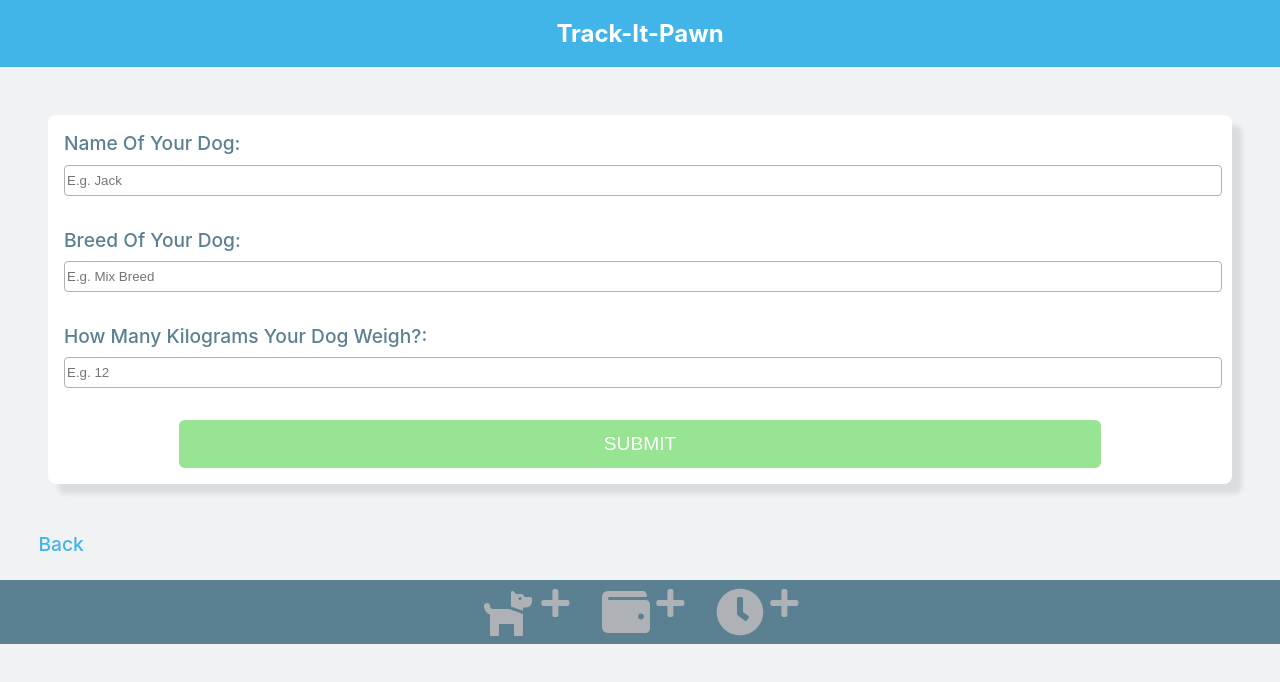
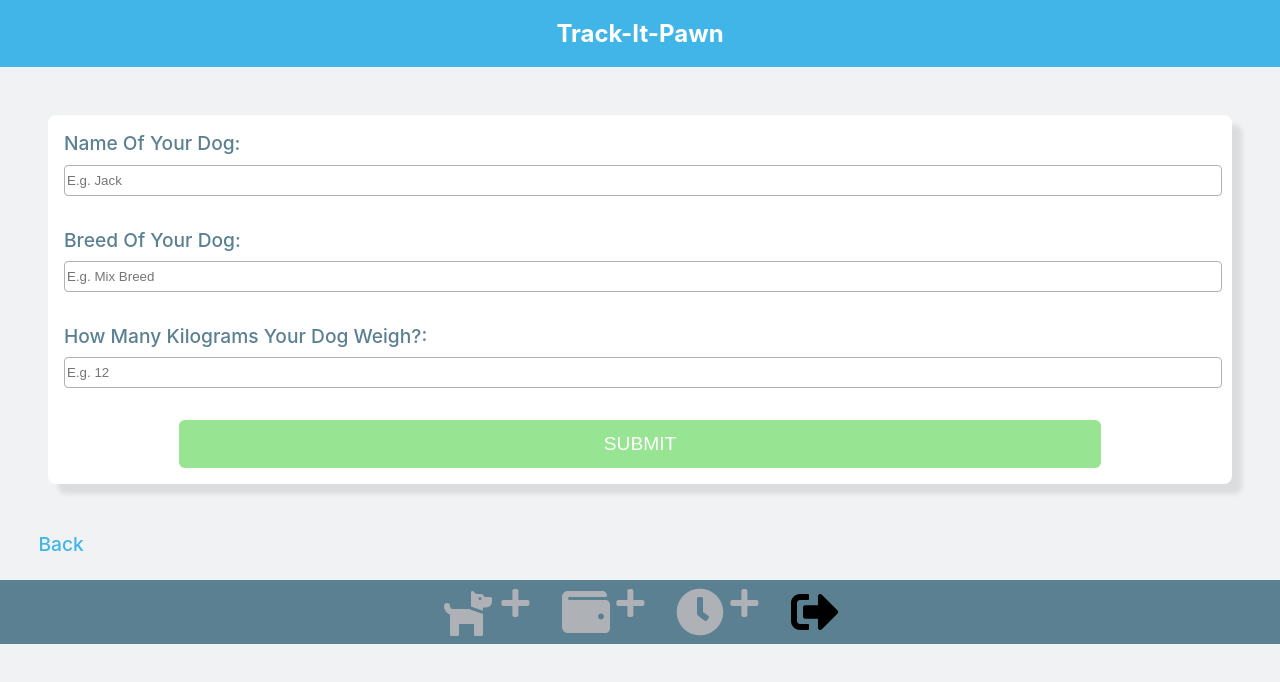
Before and after one commit to ricardomonte/tracker-it-pawn, a React (Create React App) app: page /add_dog in a window 1280 px wide. Shown: the top 682 px of the page. Built offline with nearby package versions, Linux system fonts and the light colour scheme.

Commit message:
Add logout

```diff
--- a/src/common/CommonLinks.js
+++ b/src/common/CommonLinks.js
@@ -1,12 +1,19 @@
 import React from 'react';
-import { Link } from 'react-router-dom';
+import { Link, useHistory } from 'react-router-dom';
 import { FontAwesomeIcon } from '@fortawesome/react-fontawesome';
 import {
-  faDog, faWallet, faPlus, faClock,
+  faDog, faWallet, faPlus, faClock, faSignOutAlt,
 } from '@fortawesome/free-solid-svg-icons';
 import TrackerStyle from '../styles/CommonLinks.module.css';
 
-const CommonLinks = () => (
+const CommonLinks = () => {
+  const history = useHistory();
+  const handleLogOut = () => {
+    localStorage.removeItem('token');
+    history.push('/');
+  };
+
+  return (
     <div className={TrackerStyle.containerLinks}>
       <div>
         <Link className={TrackerStyle.linkDog} to="/add_dog">
@@ -26,7 +33,11 @@ const CommonLinks = () => (
           <FontAwesomeIcon icon={faPlus} size="2x" className={TrackerStyle.plus} />
         </Link>
       </div>
+      <div className={TrackerStyle.logOut}>
+        <FontAwesomeIcon icon={faSignOutAlt} onClick={handleLogOut} role="presentation" size="3x" />
+      </div>
     </div>
   );
+};
 
 export default CommonLinks;
```
Lines whose indentation alone changed are shown as unchanged.
